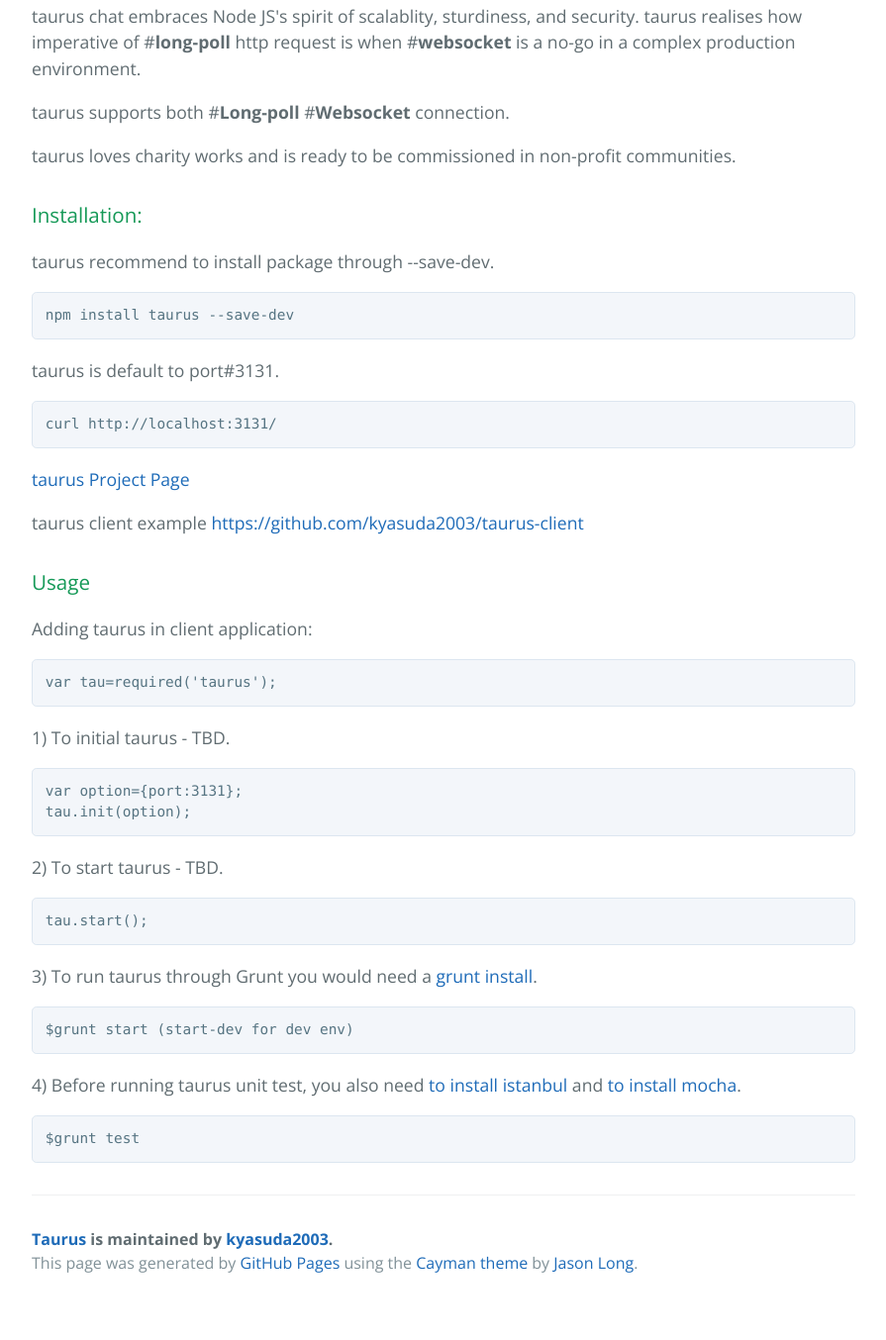
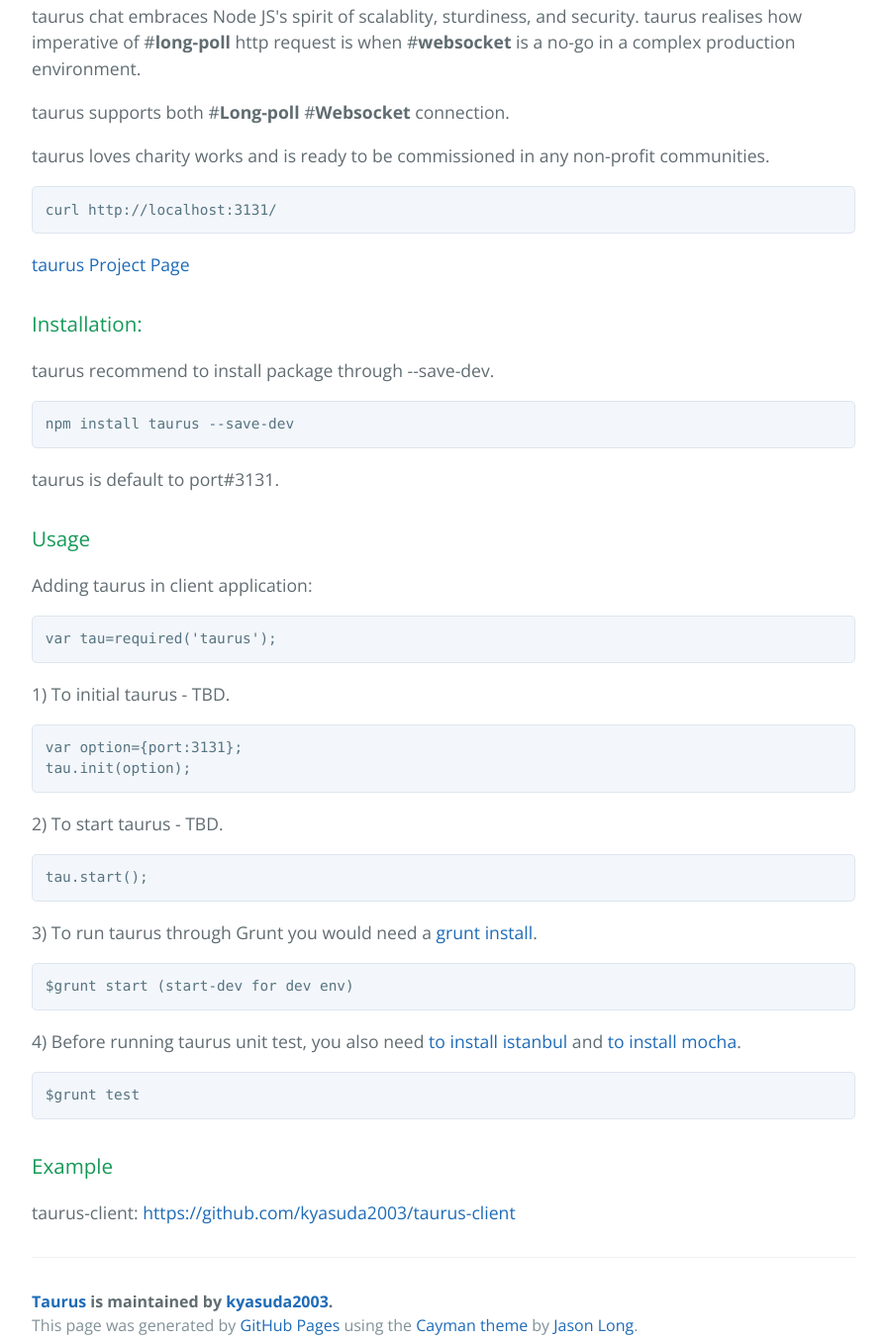
Before and after one commit to kyasuda2003/taurus, a plain HTML site: page index.html in a window 1280 px wide. Shown: the part 806-2160 px from the top of the page at 99% size, without its empty margins (192-1087 px from the left). Before the commit the page ends 2126 px from the top, so only its background shows below. Drawn offline with nearby package versions, Linux system fonts and the light colour scheme.

Commit message:
Create gh-pages branch via GitHub

```diff
--- a/index.html
+++ b/index.html
@@ -28,7 +28,13 @@
 
 <p>taurus supports both #<b>Long-poll</b> #<b>Websocket</b> connection.</p>
 
-<p>taurus loves charity works and is ready to be commissioned in non-profit communities.</p>
+<p>taurus loves charity works and is ready to be commissioned in any non-profit communities.</p>
+
+<pre>
+curl http://localhost:3131/
+</pre>
+
+<p><a href="http://kyasuda2003.github.io/taurus/">taurus Project Page</a></p>
 
 <h3>
 <a id="installation" class="anchor" href="#installation" aria-hidden="true"><span class="octicon octicon-link"></span></a>Installation:</h3>
@@ -40,17 +46,6 @@
 </pre>
 
 <p>taurus is default to port#3131.</p>
-
-<pre>
-curl http://localhost:3131/
-</pre>
-
-<p><a href="http://kyasuda2003.github.io/taurus/">taurus Project Page</a></p>
-
-<p>taurus client example
-<a href="https://github.com/kyasuda2003/taurus-client">
-</a><a href="https://github.com/kyasuda2003/taurus-client">https://github.com/kyasuda2003/taurus-client</a>
-</p>
 
 <h3>
 <a id="usage" class="anchor" href="#usage" aria-hidden="true"><span class="octicon octicon-link"></span></a>Usage</h3>
@@ -86,6 +81,14 @@
 $grunt test
 </pre>
 
+<h3>
+<a id="example" class="anchor" href="#example" aria-hidden="true"><span class="octicon octicon-link"></span></a>Example</h3>
+
+<p>taurus-client:
+<a href="https://github.com/kyasuda2003/taurus-client">
+</a><a href="https://github.com/kyasuda2003/taurus-client">https://github.com/kyasuda2003/taurus-client</a>
+</p>
+
       <footer class="site-footer">
         <span class="site-footer-owner"><a href="https://github.com/kyasuda2003/taurus">Taurus</a> is maintained by <a href="https://github.com/kyasuda2003">kyasuda2003</a>.</span>
 
```
Also changed, not shown: params.json (+1 -1 lines).
